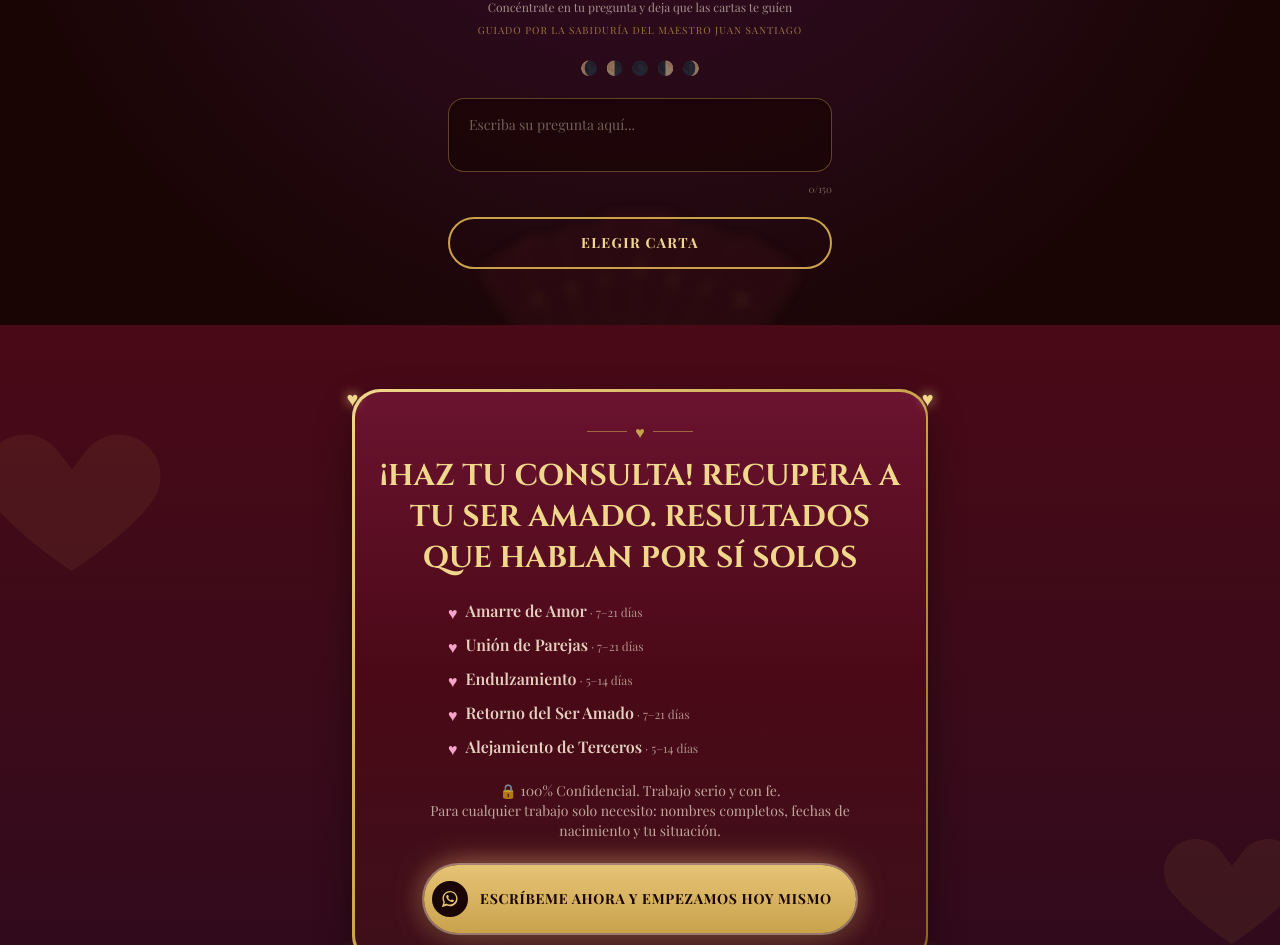
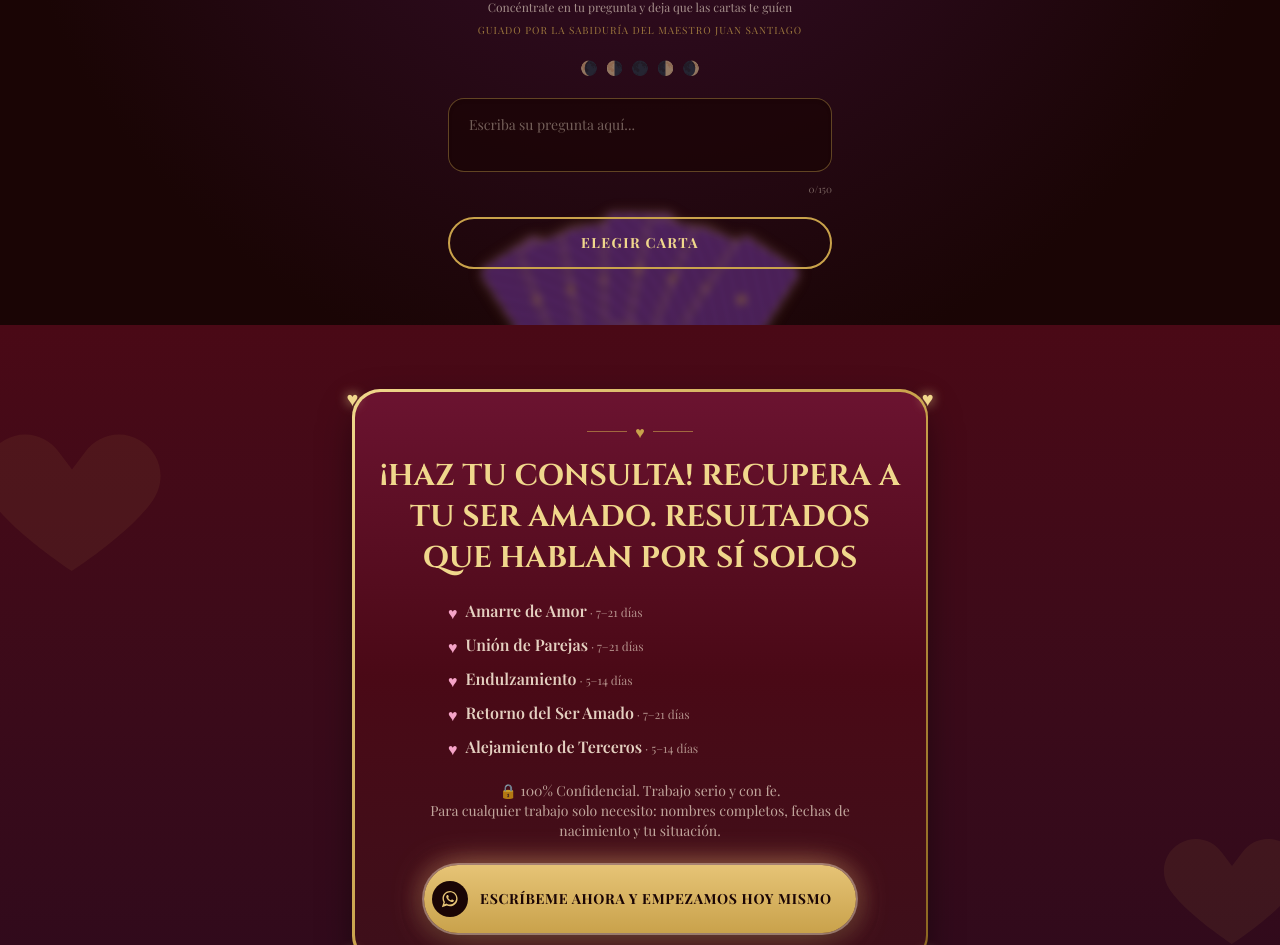
Before and after one commit to BladimirBLopez/landing-esoterica, a Next.js app: page / in a window 1280 px wide. Shown: the part 6493-7438 px from the top of the page. Built offline with nearby package versions, Linux system fonts and the light colour scheme; no server answers; a web font is replaced by a local one.

Commit message:
Fix: mejorar contraste de las cartas del abanico (morado brillante en vez de rojo oscuro)

```diff
--- a/components/SeccionTarot.tsx
+++ b/components/SeccionTarot.tsx
@@ -24,7 +24,7 @@ function AbanicoCartas({
   return (
     <div
       className={`absolute inset-x-0 bottom-0 flex items-end justify-center transition-all duration-700 ${
-        activo ? "opacity-100 blur-0 z-20" : "opacity-30 blur-[6px] z-0"
+        activo ? "opacity-100 blur-0 z-20" : "opacity-60 blur-[4px] z-0"
       }`}
       style={{ height: "180px" }}
     >
@@ -51,8 +51,9 @@ function AbanicoCartas({
                 ? "translate(0px, -30px) rotate(0deg) scale(1.3)"
                 : `translate(${desplazX}px, ${desplazY}px) rotate(${angulo}deg)`,
               opacity: otraElegida ? 0.2 : 1,
-              background: "repeating-linear-gradient(45deg, #3d0f1a, #3d0f1a 6px, #4a1420 6px, #4a1420 12px)",
-              borderColor: "rgba(201,162,75,0.5)",
+              background: "repeating-linear-gradient(45deg, #5b2a7a, #5b2a7a 6px, #7a3ea3 6px, #7a3ea3 12px)",
+              borderColor: "rgba(230,196,118,0.8)",
+              boxShadow: "0 0 14px rgba(201,162,75,0.3)",
               zIndex: elegida ? 30 : i,
             }}
           >
```
